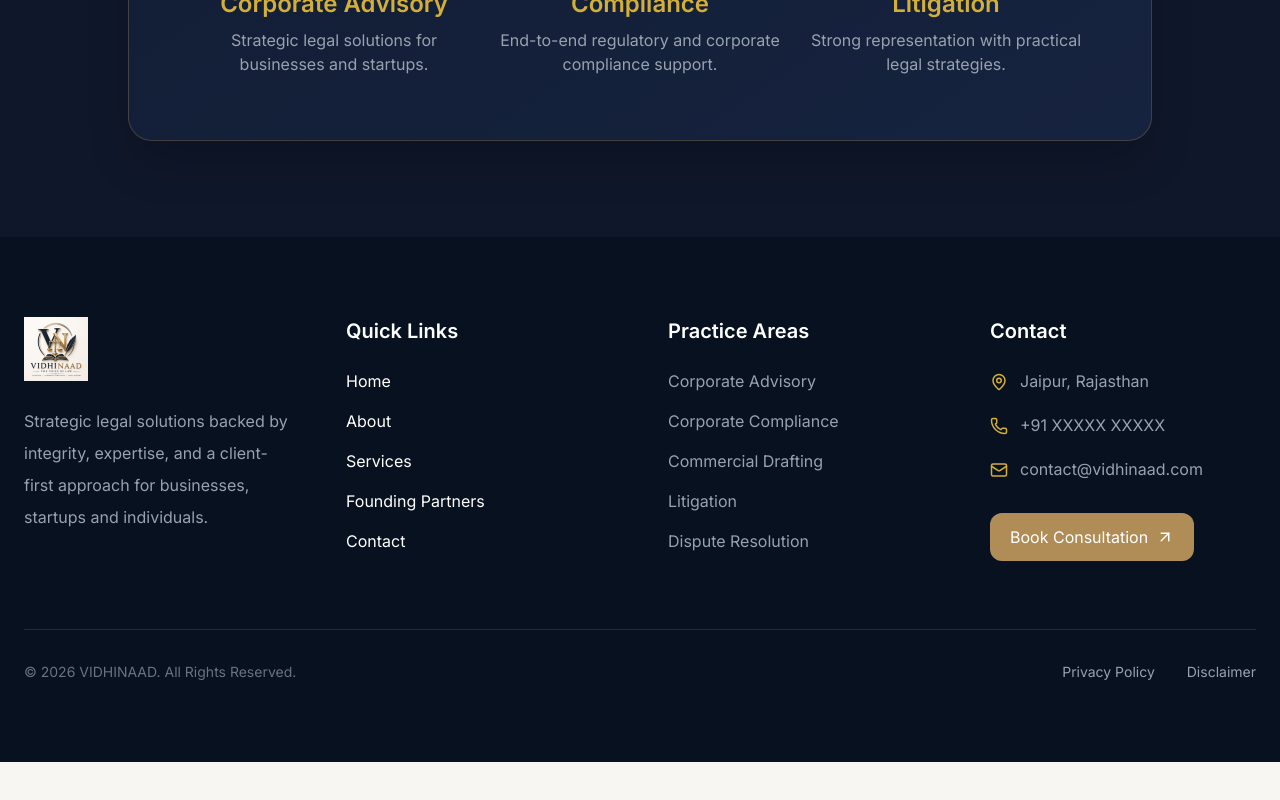
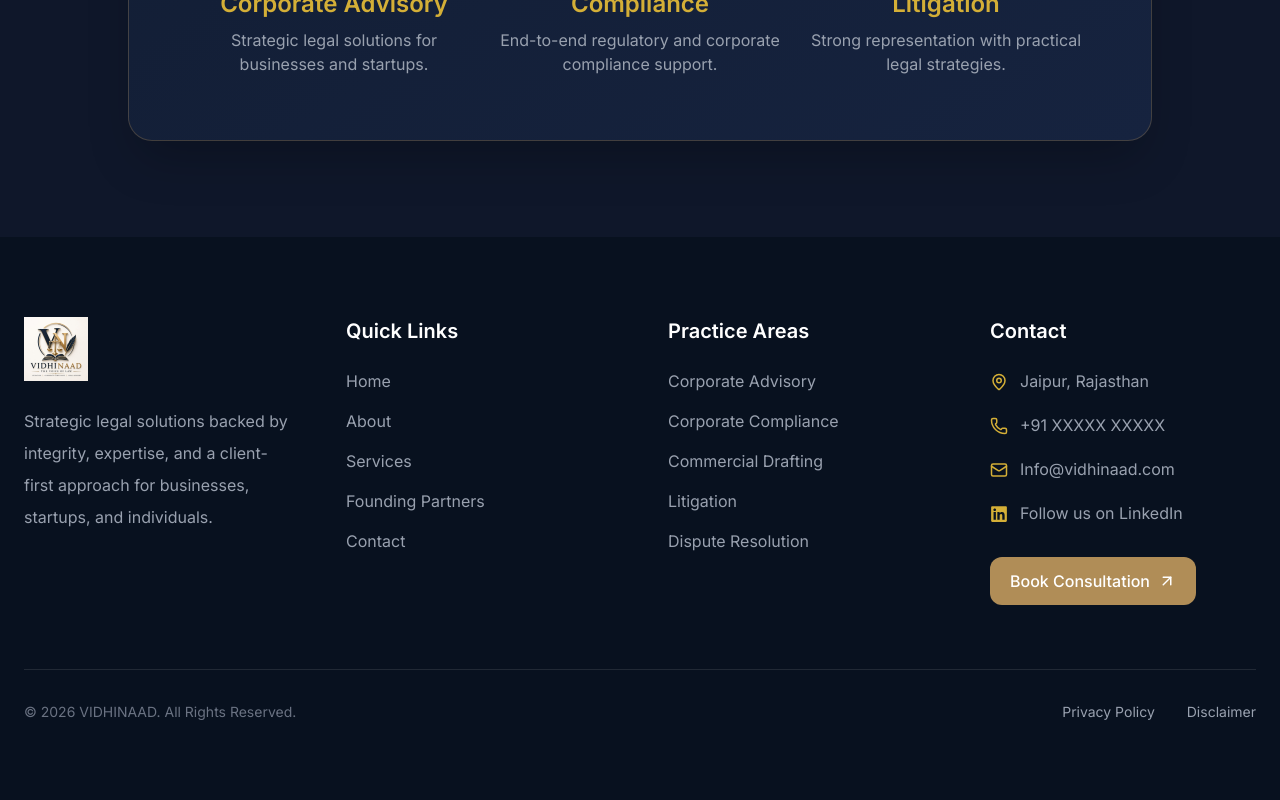
Before and after one commit to Lakshay1081/vidhinaad, a React (Vite) app: page / in a window 1280 px wide. Shown: the part 5722-6522 px from the top of the page. Before the commit the page ends 6484 px from the top, so only its background shows below. Built offline with nearby package versions, Linux system fonts and the light colour scheme.

Commit message:
Update Footer

```diff
--- a/package.json
+++ b/package.json
@@ -12,9 +12,10 @@
   "dependencies": {
     "@tailwindcss/vite": "^4.3.3",
     "framer-motion": "^12.42.2",
-    "lucide-react": "^1.26.0",
+    "lucide-react": "^1.27.0",
     "react": "^19.2.7",
     "react-dom": "^19.2.7",
+    "react-icons": "^5.7.0",
     "react-router-dom": "^7.11.0",
     "resend": "^6.18.0",
     "tailwindcss": "^4.3.3",
--- a/src/components/layout/Footer.jsx
+++ b/src/components/layout/Footer.jsx
@@ -5,9 +5,11 @@ import {
   ArrowUpRight,
 } from "lucide-react";
 
+import { FaLinkedin } from "react-icons/fa";
 import { Link } from "react-router-dom";
 
 import logo from "../../assets/images/logo.png";
+
 function Footer() {
   const year = new Date().getFullYear();
 
@@ -27,14 +29,11 @@ function Footer() {
 
             <p className="mt-6 leading-8 text-gray-400">
               Strategic legal solutions backed by integrity, expertise,
-              and a client-first approach for businesses,
-              startups and individuals.
+              and a client-first approach for businesses, startups,
+              and individuals.
             </p>
 
-            <div className="mt-8 flex gap-4">
-
-
-            </div>
+            <div className="mt-8 flex gap-4"></div>
           </div>
 
           {/* Quick Links */}
@@ -45,18 +44,38 @@ function Footer() {
             </h3>
 
             <div className="mt-6 flex flex-col gap-4">
+              <Link
+                to="/"
+                className="text-gray-400 hover:text-[#D4AF37] transition-colors"
+              >
+                Home
+              </Link>
 
-              <Link to="/">Home</Link>
+              <Link
+                to="/about"
+                className="text-gray-400 hover:text-[#D4AF37] transition-colors"
+              >
+                About
+              </Link>
 
-              <Link to="/about">About</Link>
+              <Link
+                to="/services"
+                className="text-gray-400 hover:text-[#D4AF37] transition-colors"
+              >
+                Services
+              </Link>
 
-              <Link to="/services">Services</Link>
-
-              <Link to="/founding-partners">
+              <Link
+                to="/founding-partners"
+                className="text-gray-400 hover:text-[#D4AF37] transition-colors"
+              >
                 Founding Partners
               </Link>
 
-              <Link to="/contact">
+              <Link
+                to="/contact"
+                className="text-gray-400 hover:text-[#D4AF37] transition-colors"
+              >
                 Contact
               </Link>
 
@@ -96,6 +115,7 @@ function Footer() {
 
             <div className="mt-6 space-y-5">
 
+              {/* Address */}
               <div className="flex items-start gap-3">
 
                 <MapPin
@@ -109,6 +129,7 @@ function Footer() {
 
               </div>
 
+              {/* Phone */}
               <div className="flex items-start gap-3">
 
                 <Phone
@@ -116,12 +137,15 @@ function Footer() {
                   className="mt-1 text-[#D4AF37]"
                 />
 
-                <p className="text-gray-400">
+                <a
+                  href="tel:+91XXXXXXXXXX"
+                  className="text-gray-400 hover:text-[#D4AF37] transition-colors"
+                >
                   +91 XXXXX XXXXX
-                </p>
-
+                </a>
               </div>
 
+              {/* Email */}
               <div className="flex items-start gap-3">
 
                 <Mail
@@ -129,17 +153,35 @@ function Footer() {
                   className="mt-1 text-[#D4AF37]"
                 />
 
-                <p className="text-gray-400">
-                  contact@vidhinaad.com
-                </p>
-
+                <a
+                  href="Info@vidhinaad.com"
+                  className="text-gray-400 hover:text-[#D4AF37] transition-colors"
+                >
+                  Info@vidhinaad.com
+                </a>
               </div>
 
+              {/* LinkedIn */}
+              <div className="flex items-start gap-3">
+                <FaLinkedin
+                  size={18}
+                  className="mt-1 text-[#D4AF37]"
+                />
+
+                <a
+                  href="https://www.linkedin.com/company/vidhinaad/"
+                  target="_blank"
+                  rel="noopener noreferrer"
+                  className="text-gray-400 hover:text-[#D4AF37] transition-colors"
+                >
+                  Follow us on LinkedIn
+                </a>
+              </div>
             </div>
 
             <Link
               to="/contact"
-              className="mt-8 inline-flex items-center gap-2 rounded-xl bg-[#B08D57] px-5 py-3 transition hover:bg-[#9B7A48]"
+              className="mt-8 inline-flex items-center gap-2 rounded-xl bg-[#B08D57] px-5 py-3 font-medium transition hover:bg-[#9B7A48]"
             >
               Book Consultation
 
@@ -151,6 +193,7 @@ function Footer() {
 
         </div>
 
+        {/* Bottom Footer */}
         <div className="mt-16 border-t border-white/10 pt-8">
 
           <div className="flex flex-col items-center justify-between gap-6 md:flex-row">
@@ -163,14 +206,14 @@ function Footer() {
 
               <Link
                 to="/privacy-policy"
-                className="text-gray-400 hover:text-[#D4AF37]"
+                className="text-gray-400 hover:text-[#D4AF37] transition-colors"
               >
                 Privacy Policy
               </Link>
 
               <Link
                 to="/disclaimer"
-                className="text-gray-400 hover:text-[#D4AF37]"
+                className="text-gray-400 hover:text-[#D4AF37] transition-colors"
               >
                 Disclaimer
               </Link>
```
Also changed, not shown: 1 other file (tests, documents, lock files or other folders).
